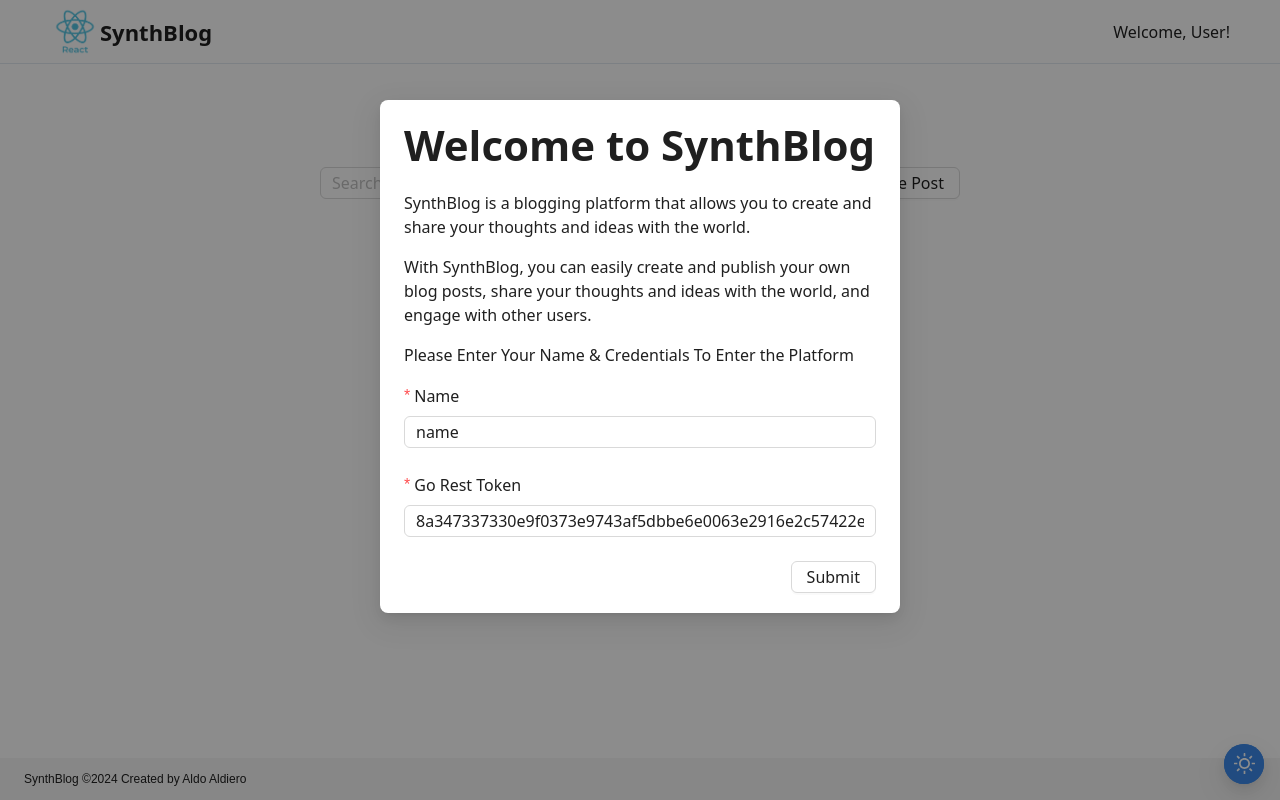
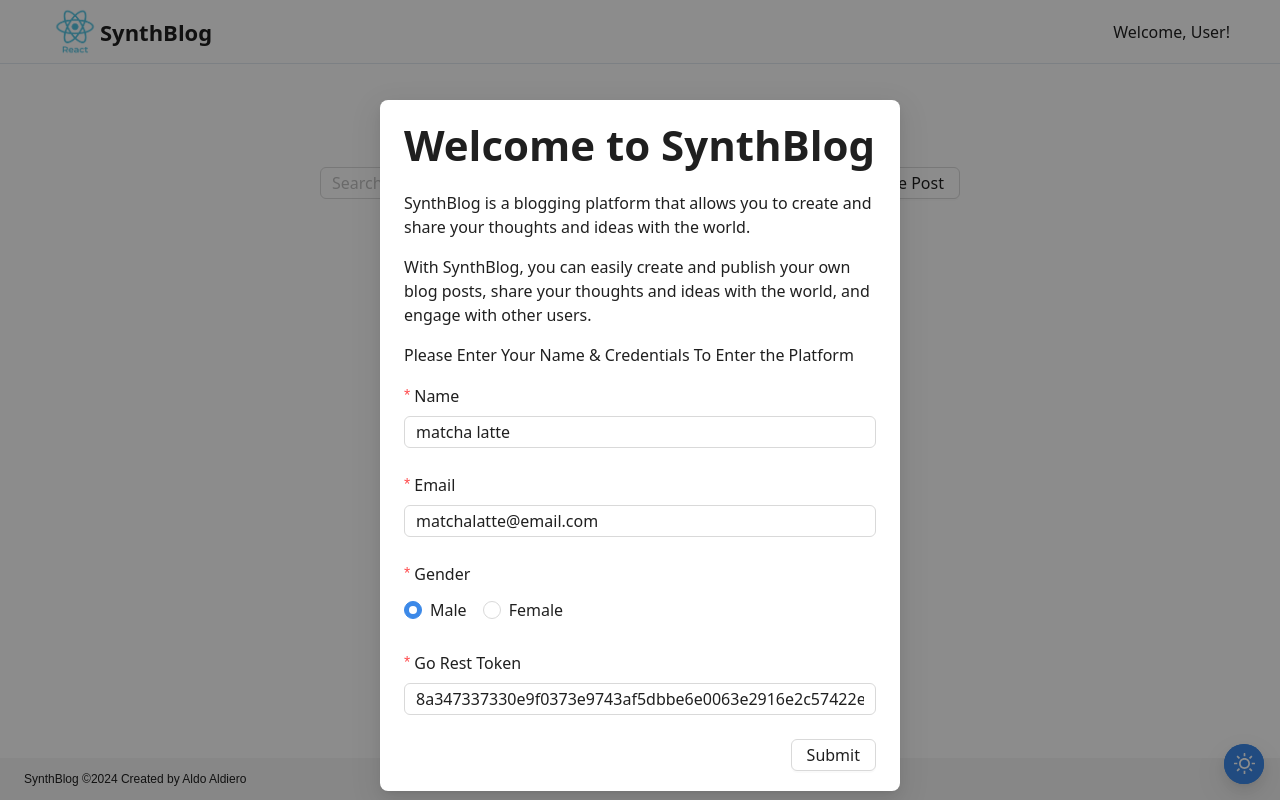
Before and after one commit to aldiero141/synthblog, a Next.js app: page / in a window 1280 px wide. Built offline with nearby package versions, Linux system fonts and the light colour scheme.

Commit message:
feat: crate user

```diff
--- a/src/components/Dialog/WelcomeDialog.tsx
+++ b/src/components/Dialog/WelcomeDialog.tsx
@@ -1,8 +1,11 @@
 "use client";
-import { Modal, Typography, Button, Form, Input, message } from "antd";
+import { useMutation } from "@tanstack/react-query";
+import { Modal, Typography, Button, Form, Input, message, Radio } from "antd";
 import { useEffect } from "react";
 import type { IConfirmationProps, IUserCredentials } from "~/models/component";
+import { ICreateUserValues } from "~/models/post";
 import { UserState } from "~/store/user";
+import axiosInstance from "~/utils/axios";
 
 const validateMessages = {
   required: "${label} is required!",
@@ -24,11 +27,34 @@ export default function WelcomeDialog(props: IConfirmationProps) {
   const [form] = Form.useForm();
   const { setData } = UserState();
 
+  const mutationCreatePost = useMutation({
+    mutationKey: ["create-user"],
+    mutationFn: (value: ICreateUserValues) => {
+      return axiosInstance
+        .post("/users", {
+          name: value.name,
+          email: value.email,
+          gender: value.gender,
+          status: "active",
+        })
+        .then((response) => {
+          localStorage.setItem("user", JSON.stringify(response.data));
+        })
+        .catch((error) => {
+          return message.error(`Error: ${error}`);
+        })
+        .finally(() => {
+          message.success(`Create user success!`);
+          onResetField();
+          props.onConfirm();
+        });
+    },
+  });
+
   const onFinish = (values: IUserCredentials) => {
     setData(values);
     localStorage.setItem("user", JSON.stringify(values));
-
-    message.success(`Login success! Welcome ${values.name}!!`);
+    mutationCreatePost.mutate(values);
     props.onConfirm();
   };
 
@@ -36,10 +62,22 @@ export default function WelcomeDialog(props: IConfirmationProps) {
     message.error(`Please check your input!`);
   };
 
+  const onResetField = () => {
+    form.setFieldsValue({
+      name: "",
+      gender: "",
+      email: "",
+      token: "",
+    });
+    form.resetFields();
+  };
+
   // TODO: Remove this later
   useEffect(() => {
     form.setFieldsValue({
-      name: "name",
+      name: "matcha latte",
+      gender: "male",
+      email: "matchalatte@email.com",
       token: "8a347337330e9f0373e9743af5dbbe6e0063e2916e2c57422e33ffc336b4b748",
     });
   }, []);
@@ -87,12 +125,27 @@ export default function WelcomeDialog(props: IConfirmationProps) {
           </Form.Item>
 
           <Form.Item
+            name="email"
+            label="Email"
+            rules={[{ required: true }, { min: 2 }]}
+          >
+            <Input placeholder="Please enter your email" />
+          </Form.Item>
+
+          <Form.Item name="gender" label="Gender" rules={[{ required: true }]}>
+            <Radio.Group>
+              <Radio value={"male"}>Male</Radio>
+              <Radio value={"female"}>Female</Radio>
+            </Radio.Group>
+          </Form.Item>
+
+          <Form.Item
             name="token"
             label="Go Rest Token"
             rules={[
               { required: true },
               { pattern: /^[a-zA-Z0-9 ]*$/ },
-              { min: 2 },
+              { min: 16 },
             ]}
           >
             <Input placeholder="Please enter your go rest token" />
--- a/src/models/component.ts
+++ b/src/models/component.ts
@@ -18,5 +18,8 @@ export interface ICreatePostProps {
 
 export interface IUserCredentials {
     name: string;
+    email: string;
+    gender: string
+    status: string
     token: string;
   }
--- a/src/store/user.ts
+++ b/src/store/user.ts
@@ -3,5 +3,8 @@ import type { IUserCredentials } from '../models/component'
 
 export const UserState = createGlobalStore<IUserCredentials>('user', {
     name: '',
+    email: '',
+    gender: '',
+    status: '',
     token: '',
 })
--- a/src/utils/axios.ts
+++ b/src/utils/axios.ts
@@ -46,7 +46,10 @@ axiosInstance.interceptors.response.use(
       window.location.href = '/401';
     }
     if (error.response?.status === 404  ) {
-      return
+      window.location.href = '/404';
+    }
+    if (error.response?.status === 422  ) {
+      window.location.href = '/422';
     }
     localStorage.clear();
     console.error('Response error', error);
```
Also changed, not shown: src/models/post.ts (+8 -0 lines).
